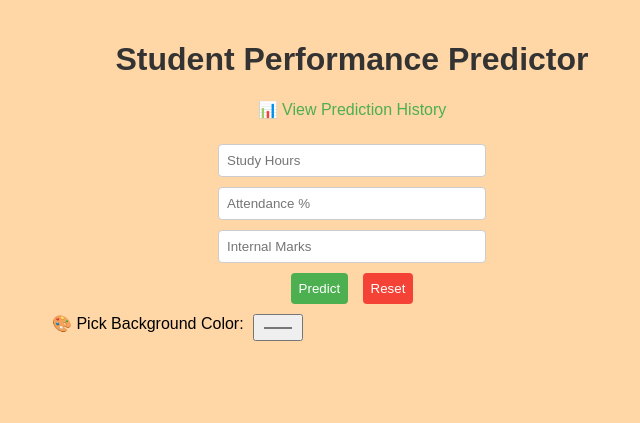
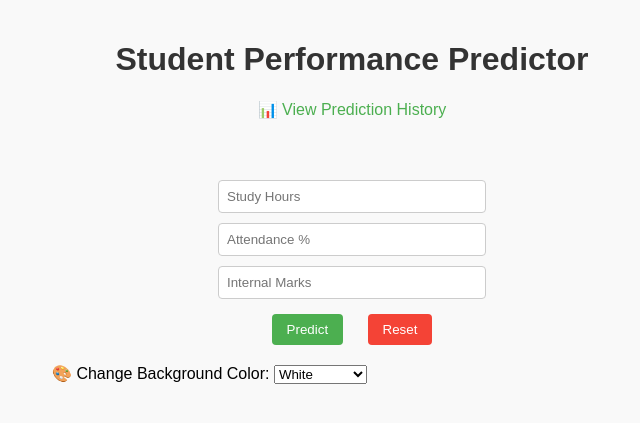
Before and after one commit to praneethbehara11/students_performance_predictor, a Flask app: page / in a window 1280 px wide. Shown: the top 423 px of the page, without its empty margins (288-928 px from the left). Run offline with Flask 3, Linux system fonts and the light colour scheme; parts of the project's set-up code (start-up, migrations or seed data) failed here and were passed over.

Commit message:
Update index.html

```diff
--- a/templates/index.html
+++ b/templates/index.html
@@ -4,33 +4,46 @@
     <title>Student Performance Predictor</title>
     <link rel="stylesheet" href="{{ url_for('static', filename='style.css') }}">
     <style>
-        body.custom-bg {
-            background-color: var(--bg-color, #ffd6a5); /* default peach/orange */
-            transition: background-color 0.5s;
+        body {
+            font-family: Arial, sans-serif;
+            padding: 20px;
+            transition: background-color 0.3s;
         }
         h1 {
-            font-family: sans-serif;
-        }
-        form {
-            margin-top: 20px;
-        }
-        input[type="text"], input[type="submit"], button, input[type="color"] {
-            margin: 5px;
-            padding: 8px;
+            color: #333;
         }
         .result {
-            margin-top: 20px;
-            font-size: 18px;
+            margin-top: 10px;
             font-weight: bold;
+            color: green;
+        }
+        .error {
+            margin-top: 10px;
+            font-weight: bold;
+            color: red;
+        }
+        select {
+            margin-top: 10px;
         }
     </style>
+    <script>
+        function resetFields() {
+            document.querySelector('input[name="hours"]').value = '';
+            document.querySelector('input[name="attendance"]').value = '';
+            document.querySelector('input[name="internal"]').value = '';
+        }
+        function changeBackgroundColor() {
+            var color = document.getElementById("bgColor").value;
+            document.body.style.backgroundColor = color;
+        }
+    </script>
 </head>
-<body class="custom-bg">
+<body>
     <h1>Student Performance Predictor</h1>
 
-    <a href="/history">📊 View Prediction History</a>
+    <a href="/history">📊 View Prediction History</a><br><br>
 
-    <form method="POST" id="predictForm">
+    <form method="POST">
         <input type="text" name="hours" placeholder="Study Hours" value="{{ hours }}" required><br>
         <input type="text" name="attendance" placeholder="Attendance %" value="{{ attendance }}" required><br>
         <input type="text" name="internal" placeholder="Internal Marks" value="{{ internal }}" required><br>
@@ -38,29 +51,29 @@
         <button type="button" onclick="resetFields()">Reset</button>
     </form>
 
-    <div>
-        🎨 <label for="bgColor">Pick Background Color:</label>
-        <input type="color" id="bgColor" name="bgColor" value="#ffd6a5">
+    <!-- Show error if input is invalid -->
+    {% if error %}
+    <div class="error">
+        {{ error }}
     </div>
+    {% endif %}
 
+    <!-- Show prediction result -->
     {% if result %}
     <div class="result">
         Prediction Result: {{ result }}
     </div>
     {% endif %}
 
-    <script>
-        // Change background color
-        document.getElementById('bgColor').addEventListener('input', function() {
-            document.body.style.setProperty('--bg-color', this.value);
-        });
-
-        // Clear form fields
-        function resetFields() {
-            document.querySelector('input[name="hours"]').value = '';
-            document.querySelector('input[name="attendance"]').value = '';
-            document.querySelector('input[name="internal"]').value = '';
-        }
-    </script>
+    <!-- Background color selector -->
+    <label for="bgColor">🎨 Change Background Color:</label>
+    <select id="bgColor" onchange="changeBackgroundColor()">
+        <option value="white">White</option>
+        <option value="lightyellow">Light Yellow</option>
+        <option value="lightgreen">Light Green</option>
+        <option value="lightblue">Light Blue</option>
+        <option value="lavender">Lavender</option>
+        <option value="lightpink">Light Pink</option>
+    </select>
 </body>
 </html>
```
